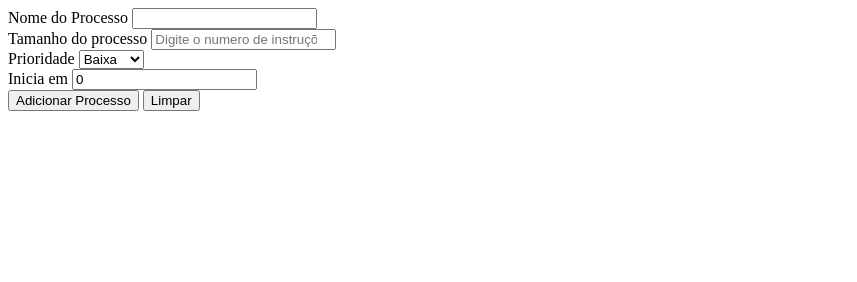
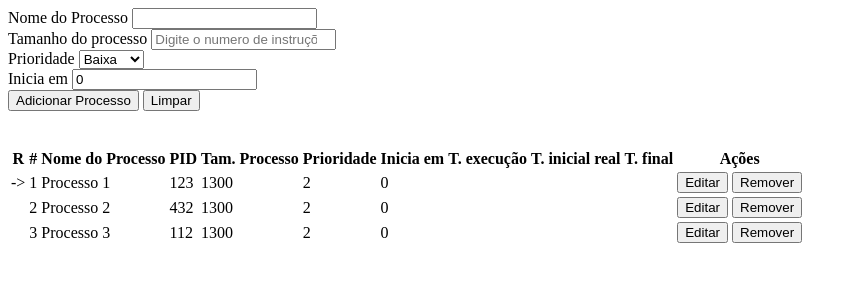
Before and after one commit to rjsandim/Scheduling, a plain HTML site: page index.html in a window 1280 px wide. Shown: the whole page, without its empty margins (0-857 px from the left). Drawn offline with Linux system fonts and the light colour scheme.

Commit message:
com atualizador de tabela de processos

```diff
--- a/index.html
+++ b/index.html
@@ -26,7 +26,76 @@
 			<button type="reset" id="reset">Limpar</button>
 		</form>
 	</div>
-
+	<br><br>
+	<div>
+		<table>
+			<thead>
+				<tr>
+					<th>R</th>
+					<th>#</th>
+					<th>Nome do Processo</th>
+					<th>PID</th>
+					<th>Tam. Processo</th>
+					<th>Prioridade</th>
+					<th>Inicia em</th>
+					<th>T. execução</th>
+					<th>T. inicial real</th>
+					<th>T. final</th>
+					<th>Ações</th>
+				</tr>
+			</thead>
+			<tbody id="novo-processo">
+				<tr>
+					<td>-></td>
+					<td>1</td>
+					<td>Processo 1</td>
+					<td>123</td>
+					<td>1300</td>
+					<td>2</td>
+					<td>0</td>
+					<td></td>
+					<td></td>
+					<td></td>
+					<td>
+						<button>Editar</button>
+						<button>Remover</button>
+					</td>
+				</tr>
+				<tr>
+					<td></td>
+					<td>2</td>
+					<td>Processo 2</td>
+					<td>432</td>
+					<td>1300</td>
+					<td>2</td>
+					<td>0</td>
+					<td></td>
+					<td></td>
+					<td></td>
+					<td>
+						<button>Editar</button>
+						<button>Remover</button>
+					</td>
+				</tr>
+				<tr>
+					<td></td>
+					<td>3</td>
+					<td>Processo 3</td>
+					<td>112</td>
+					<td>1300</td>
+					<td>2</td>
+					<td>0</td>
+					<td></td>
+					<td></td>
+					<td></td>
+					<td>
+						<button>Editar</button>
+						<button>Remover</button>
+					</td>
+				</tr>
+			</tbody>
+		</table>
+	</div>
 
 
 
--- a/js/scheduling.js
+++ b/js/scheduling.js
@@ -12,16 +12,34 @@ $(document).ready(function() {
 		Processo.id = Math.floor((Math.random() * 10000) + 1);
 		Processo.index = processos.length;
 
-		processos.push(Processo);
-		$("#reset").click();
+		if (existeProcesso(Processo)) {
+			processos.push(Processo);
+			$("#reset").click();
 
-		atualizarTabelaDeProcessos(Processo);
+			atualizarTabelaDeProcessos(Processo);
+		}
 
 		console.log(processos);
 	});
 
+	function existeProcesso(Processo) {
+		return Processo.nome.length && Processo.tamanho.length && Processo.inicia.length;
+	}
+
+
 	function atualizarTabelaDeProcessos(Processo) {
 
+		var itemTabela = "<tr><td></td>";
+		itemTabela += "<td>"+ Processo.index +"</td>";
+		itemTabela += "<td>"+ Processo.nome +"</td>";
+		itemTabela += "<td>"+ Processo.id +"</td>";
+		itemTabela += "<td>"+ Processo.tamanho +"</td>";
+		itemTabela += "<td>"+ Processo.prioridade +"</td>";
+		itemTabela += "<td>"+ Processo.inicia +"</td>";
+		itemTabela += "<td></td><td></td><td></td>";
+		itemTabela += "<td><button>Editar</button> <button>Remover</button></td></tr>";
+
+		$("#novo-processo").append(itemTabela);
 	}
 
 });
```
